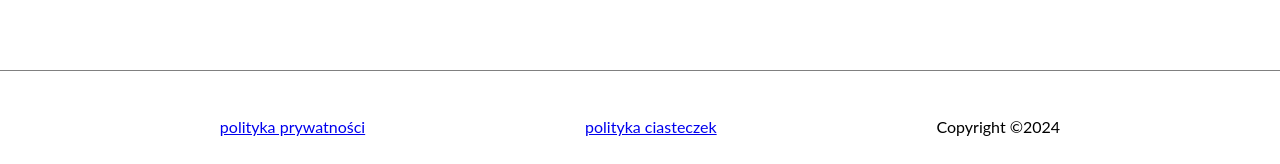
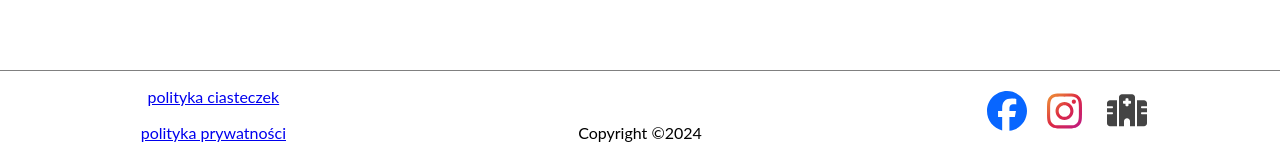
Before and after one commit to FranciszekKaniewski/JKBlog_Frontend, a React (Vite) app: page / in a window 1280 px wide. Shown: the part 992-1156 px from the top of the page. Built offline with nearby package versions, Linux system fonts and the light colour scheme; no server answers.

Commit message:
Icons added and footer change.

```diff
--- /dev/null
+++ b/src/assets/icons/HospitalIcon.tsx
@@ -0,0 +1,8 @@
+export const HospitalIcon = () => (
+    <svg fill="#444" xmlns="http://www.w3.org/2000/svg"
+         viewBox="0 -50 640 640">
+        <path
+            d="M192 48c0-26.5 21.5-48 48-48L400 0c26.5 0 48 21.5 48 48l0 464-80 0 0-80c0-26.5-21.5-48-48-48s-48 21.5-48 48l0 80-80 0 0-464zM48 96l112 0 0 416L48 512c-26.5 0-48-21.5-48-48L0 320l80 0c8.8 0 16-7.2 16-16s-7.2-16-16-16L0 288l0-64 80 0c8.8 0 16-7.2 16-16s-7.2-16-16-16L0 192l0-48c0-26.5 21.5-48 48-48zm544 0c26.5 0 48 21.5 48 48l0 48-80 0c-8.8 0-16 7.2-16 16s7.2 16 16 16l80 0 0 64-80 0c-8.8 0-16 7.2-16 16s7.2 16 16 16l80 0 0 144c0 26.5-21.5 48-48 48l-112 0 0-416 112 0zM312 64c-8.8 0-16 7.2-16 16l0 24-24 0c-8.8 0-16 7.2-16 16l0 16c0 8.8 7.2 16 16 16l24 0 0 24c0 8.8 7.2 16 16 16l16 0c8.8 0 16-7.2 16-16l0-24 24 0c8.8 0 16-7.2 16-16l0-16c0-8.8-7.2-16-16-16l-24 0 0-24c0-8.8-7.2-16-16-16l-16 0z"/>
+    </svg>
+    // <!--!Font Awesome Free 6.6.0 by @fontawesome - https://fontawesome.com License - https://fontawesome.com/license/free Copyright 2024 Fonticons, Inc.-->
+)
--- /dev/null
+++ b/src/assets/icons/facebook.tsx
@@ -0,0 +1,8 @@
+export const FacebookIcon = () => (
+    <svg fill="#0866ff" className={'facebook-icon'} xmlns="http://www.w3.org/2000/svg"
+         viewBox="0 0 512 512">
+        <path
+            d="M512 256C512 114.6 397.4 0 256 0S0 114.6 0 256C0 376 82.7 476.8 194.2 504.5V334.2H141.4V256h52.8V222.3c0-87.1 39.4-127.5 125-127.5c16.2 0 44.2 3.2 55.7 6.4V172c-6-.6-16.5-1-29.6-1c-42 0-58.2 15.9-58.2 57.2V256h83.6l-14.4 78.2H287V510.1C413.8 494.8 512 386.9 512 256h0z"/>
+    </svg>
+    // <!--!Font Awesome Free 6.6.0 by @fontawesome - https://fontawesome.com License - https://fontawesome.com/license/free Copyright 2024 Fonticons, Inc.
+)
--- /dev/null
+++ b/src/assets/icons/instagram.tsx
@@ -0,0 +1,17 @@
+export const InstagramIcon = () => (
+    <svg fill="url(#instagramGradient)" xmlns="http://www.w3.org/2000/svg"
+         viewBox="0 0 512 512">
+        <defs>
+            <linearGradient id="instagramGradient" x1="0%" y1="0%" x2="100%" y2="100%">
+                <stop offset="0%" style={{stopColor:"#f09433", stopOpacity:"1"}}/>
+                <stop offset="25%" style={{stopColor:"#e6683c", stopOpacity:"1"}}/>
+                <stop offset="50%" style={{stopColor:"#dc2743", stopOpacity:"1"}}/>
+                <stop offset="75%" style={{stopColor:"#cc2366", stopOpacity:"1"}}/>
+                <stop offset="100%" style={{stopColor:"#bc1888", stopOpacity:"1"}}/>
+            </linearGradient>
+        </defs>
+        <path
+            d="M224.1 141c-63.6 0-114.9 51.3-114.9 114.9s51.3 114.9 114.9 114.9S339 319.5 339 255.9 287.7 141 224.1 141zm0 189.6c-41.1 0-74.7-33.5-74.7-74.7s33.5-74.7 74.7-74.7 74.7 33.5 74.7 74.7-33.6 74.7-74.7 74.7zm146.4-194.3c0 14.9-12 26.8-26.8 26.8-14.9 0-26.8-12-26.8-26.8s12-26.8 26.8-26.8 26.8 12 26.8 26.8zm76.1 27.2c-1.7-35.9-9.9-67.7-36.2-93.9-26.2-26.2-58-34.4-93.9-36.2-37-2.1-147.9-2.1-184.9 0-35.8 1.7-67.6 9.9-93.9 36.1s-34.4 58-36.2 93.9c-2.1 37-2.1 147.9 0 184.9 1.7 35.9 9.9 67.7 36.2 93.9s58 34.4 93.9 36.2c37 2.1 147.9 2.1 184.9 0 35.9-1.7 67.7-9.9 93.9-36.2 26.2-26.2 34.4-58 36.2-93.9 2.1-37 2.1-147.8 0-184.8zM398.8 388c-7.8 19.6-22.9 34.7-42.6 42.6-29.5 11.7-99.5 9-132.1 9s-102.7 2.6-132.1-9c-19.6-7.8-34.7-22.9-42.6-42.6-11.7-29.5-9-99.5-9-132.1s-2.6-102.7 9-132.1c7.8-19.6 22.9-34.7 42.6-42.6 29.5-11.7 99.5-9 132.1-9s102.7-2.6 132.1 9c19.6 7.8 34.7 22.9 42.6 42.6 11.7 29.5 9 99.5 9 132.1s2.7 102.7-9 132.1z"/>
+    </svg>
+    // <!--!Font Awesome Free 6.6.0 by @fontawesome - https://fontawesome.com License - https://fontawesome.com/license/free Copyright 2024 Fonticons, Inc.-->
+)
--- a/src/components/organisms/Footer/Footer.tsx
+++ b/src/components/organisms/Footer/Footer.tsx
@@ -1,13 +1,26 @@
 import './footer.css'
 import {Link} from "react-router-dom";
+import {FacebookIcon} from "../../../assets/icons/facebook.tsx";
+import {HospitalIcon} from "../../../assets/icons/HospitalIcon.tsx";
+import {InstagramIcon} from "../../../assets/icons/instagram.tsx";
 
 export const Footer = () => {
 
     return(
         <footer>
-            <p><Link to="/privacy">polityka prywatności</Link></p>
-            <p><Link to="/cookie">polityka ciasteczek</Link></p>
-            <p>Copyright ©2024</p>
+            <div>
+                <p><Link to="/cookie">polityka ciasteczek</Link></p>
+                <p><Link to="/privacy">polityka prywatności</Link></p>
+            </div>
+            <div>
+                <p><br/></p>
+                <p>Copyright ©2024</p>
+            </div>
+            <div className="icons">
+                <i><a target="_blank" href="https://www.facebook.com/joanka.ka.5"><FacebookIcon/></a></i>
+                <i><a target="_blank" href="https://www.instagram.com/primavet.pl"><InstagramIcon/></a></i>
+                <i><a target="_blank" href="http://www.primavet.pl"><HospitalIcon/></a></i>
+            </div>
         </footer>
     )
 }
--- a/src/components/organisms/Footer/footer.css
+++ b/src/components/organisms/Footer/footer.css
@@ -4,5 +4,18 @@ footer{
     border-top: 1px solid gray;
     display: flex;
     justify-content: space-evenly;
-    line-height: 80px;
+    line-height: 20px;
+    text-align: center;
 }
+footer div{
+    width: 100%;
+}
+footer>div>i{
+    width: 40px;
+    margin: 10px;
+    margin-top: 20px;
+}
+footer>.icons{
+    display: flex;
+    justify-content: center;
+}
```
